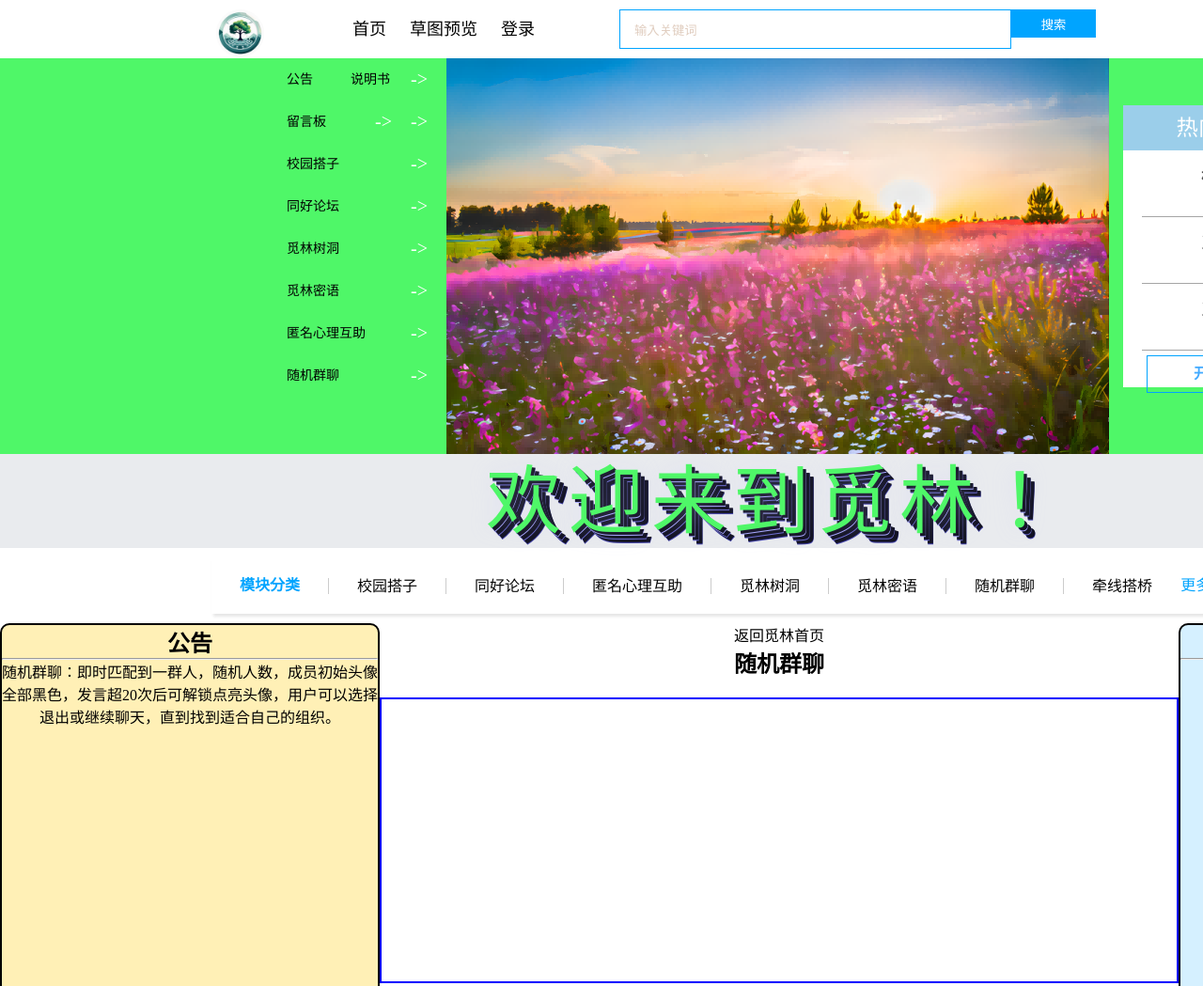
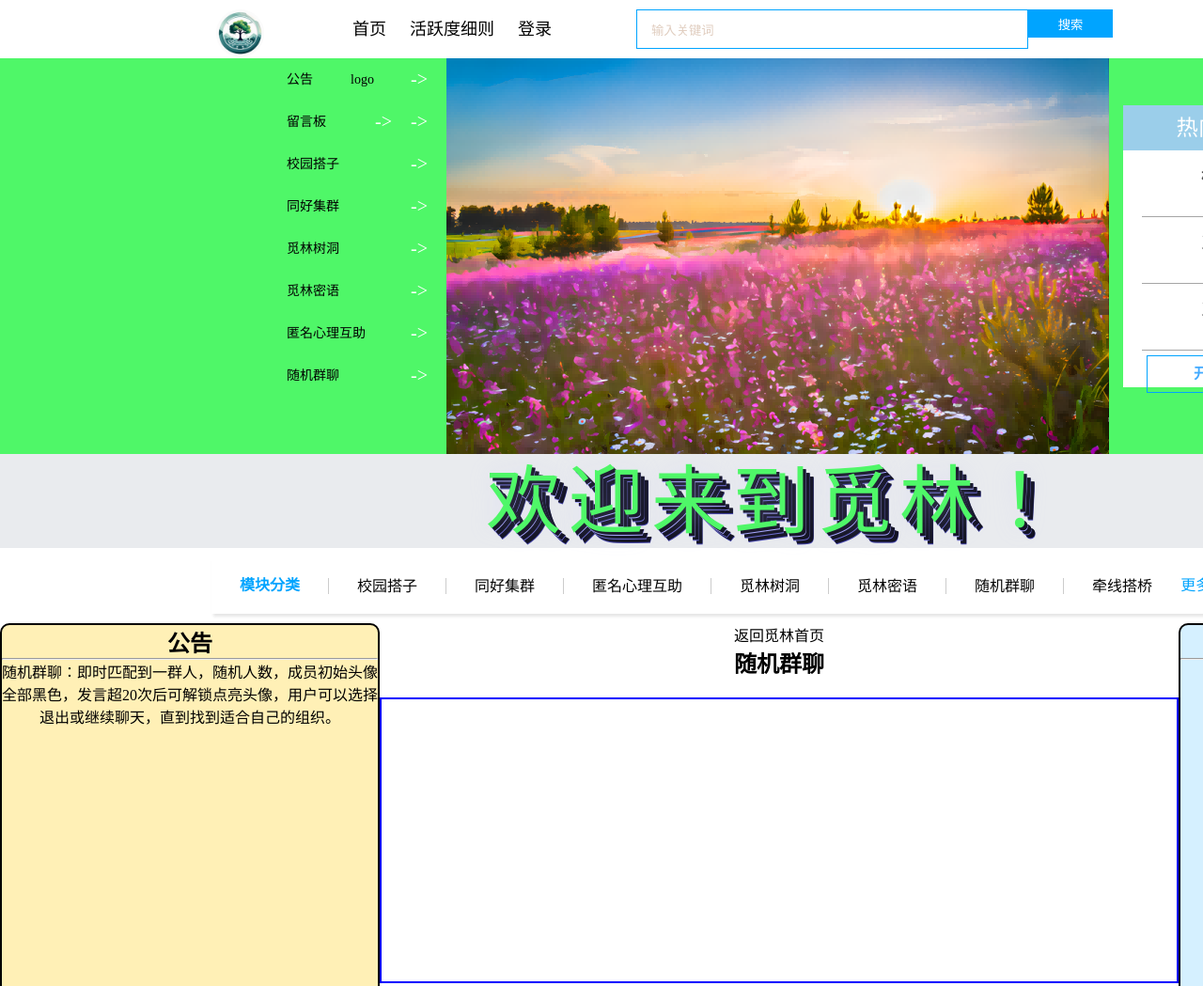
Before and after one commit to lisikuan/milin-http-css, a website with bundled scripts: page chat.html in a window 1280 px wide. Shown: the top 1049 px of the page at 94% size. Built offline with nearby package versions, Linux system fonts and the light colour scheme.

Commit message:
Update chat.html

```diff
--- a/chat.html
+++ b/chat.html
@@ -19,7 +19,7 @@
         <div class="nav w">
             <ul class="homepage">
                 <li> <a href="Index.html">首页</a> </li>
-                <li> <a href="#">草图预览</a></li>
+                <li> <a href="rule.html">活跃度细则</a></li>
                 <li> <a href="milin.html">登录</a></li>
             </ul>
         </div>
@@ -52,7 +52,7 @@
 
 
                     <li>
-                        <a href="">说明书</a>
+                        <a href="logo.html">logo</a>
                         <span> -> </span>
                     </li>
  <li>
@@ -65,7 +65,7 @@
                     </li>
 
                     <li>
-                        <a href="forum.html">同好论坛</a>
+                        <a href="group.html">同好集群</a>
                         <span> -> </span>
                     </li>
 
@@ -126,7 +126,7 @@
                 <a href="company.html">校园搭子</a>
             </li>
             <li>
-                <a href="forum.html">同好论坛</a>
+                <a href="group.html">同好集群</a>
             </li>
             <li>
                 <a href="help.html">匿名心理互助</a>
```
